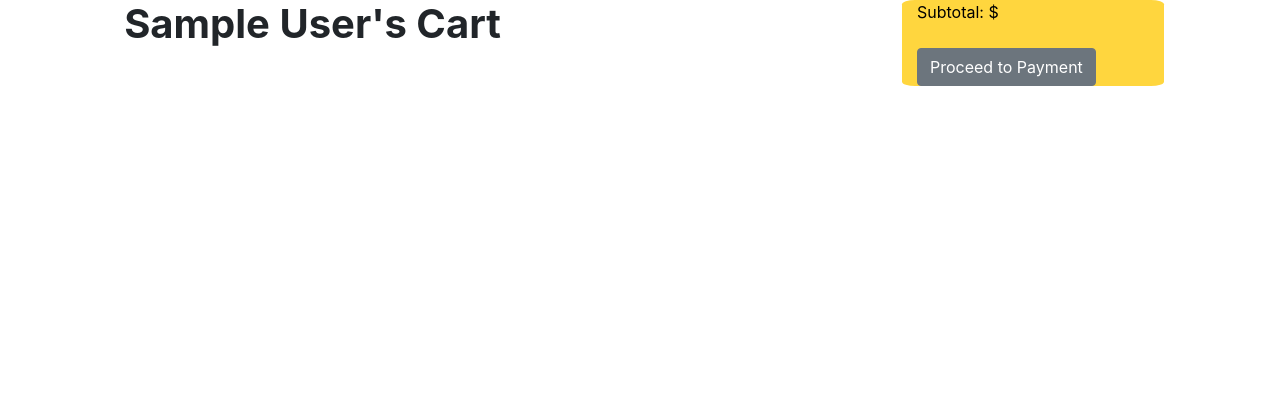
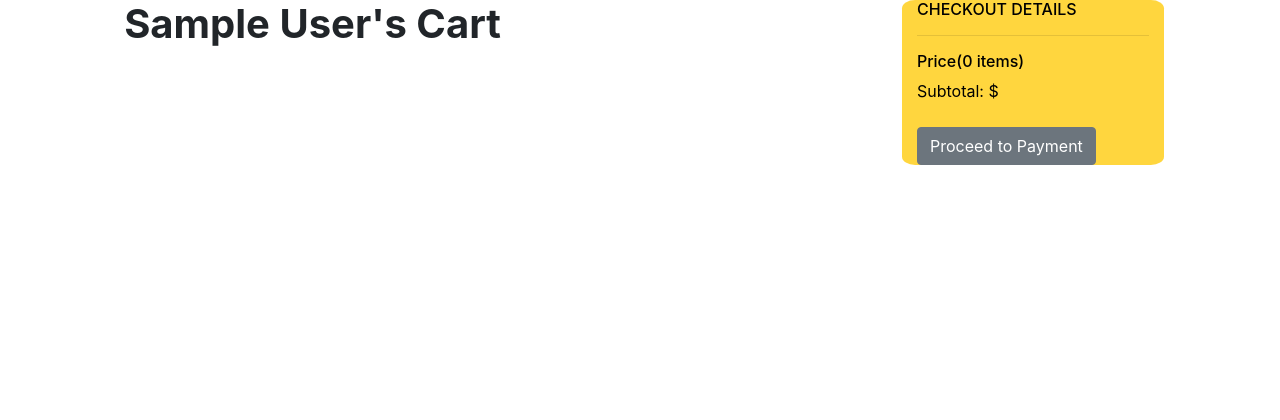
Before and after one commit to seyramfoli/Final-Exams, a PHP site: page /checkout.php in a window 1280 px wide. Shown: the part 80-500 px from the top of the page. Run offline with PHP 8.4, Linux system fonts and the light colour scheme; the visitor is signed in with stand-in values (Sample User, id 1).

Commit message:
added quantity to product on frontend, improved apperance of subtotal

```diff
--- a/checkout.css
+++ b/checkout.css
@@ -6,9 +6,12 @@
     max-width: 20%;
     margin-left: 20%;
     margin-right: 10%;
-    margin-bottom: 116%;
+    margin-bottom: 45%;
 }
-
+.quantity{
+    font-size: large;
+    color: white;
+}
 @keyframes color-change{
     0%{
         background: #000;
--- a/checkout.php
+++ b/checkout.php
@@ -162,12 +162,17 @@
                   echo '</h3>';
                   echo '<button type="submit" class="btn btn-danger cart-button" name="remove" onclick="removeCart(this)">Remove from Cart </button>';
 
+                  echo '</form>';
+
+                  echo '<br><br><span class="quantity">Qty:</span>';
+                  echo '<button type="button" class="btn bg-light border rounded-circle"><i class="fa fa-minus"></i></button>';
+                  echo '<input type="text" value="1" class="form-control w-25 d-inline">';
+                  echo '<button type="button" class="btn bg-light border rounded-circle"><i class="fa fa-plus"></i></button>';
                   echo '</div>';
 
                   echo '</div>';
 
                   echo '</div>';
-                  echo '</form>';
                 }
               }
 
@@ -177,6 +182,17 @@
 
     </div>
     <div class="col-sm-6 subtotal">
+      <h6>CHECKOUT DETAILS</h6>
+      <hr>
+      <?php
+        if(isset($_SESSION['cart'])){
+          $item_num=count($_SESSION['cart']);
+          echo '<h6>Price($item_num items)</h6>';
+        }
+        else{
+          echo '<h6>Price(0 items)</h6>';
+        }
+      ?>
         Subtotal: $ <span class="priceTotal"></span>
         <br><br>
         <div class="btn btn-secondary" onclick="window.location.href='payment.php';">Proceed to Payment</div>
```
